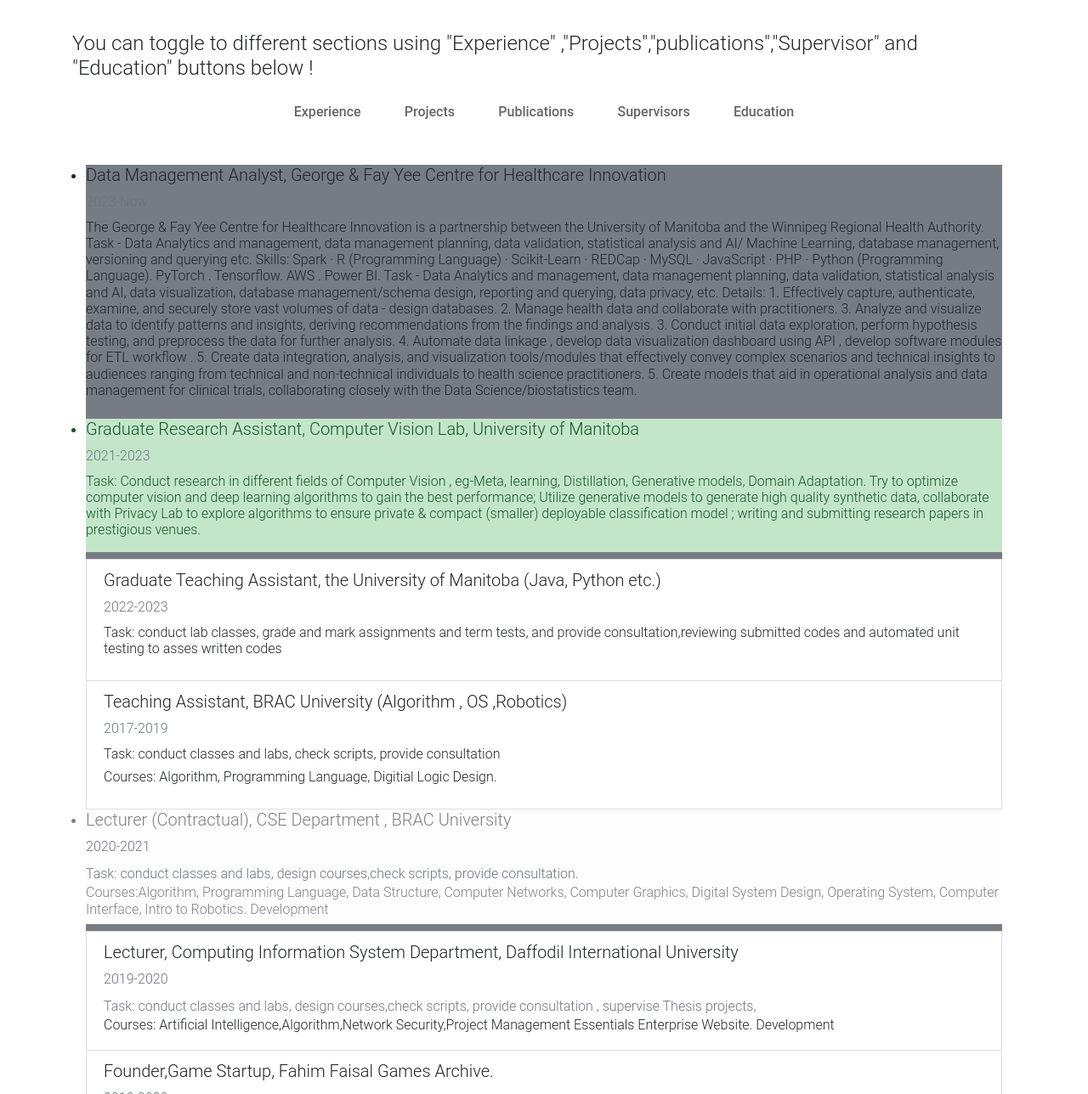
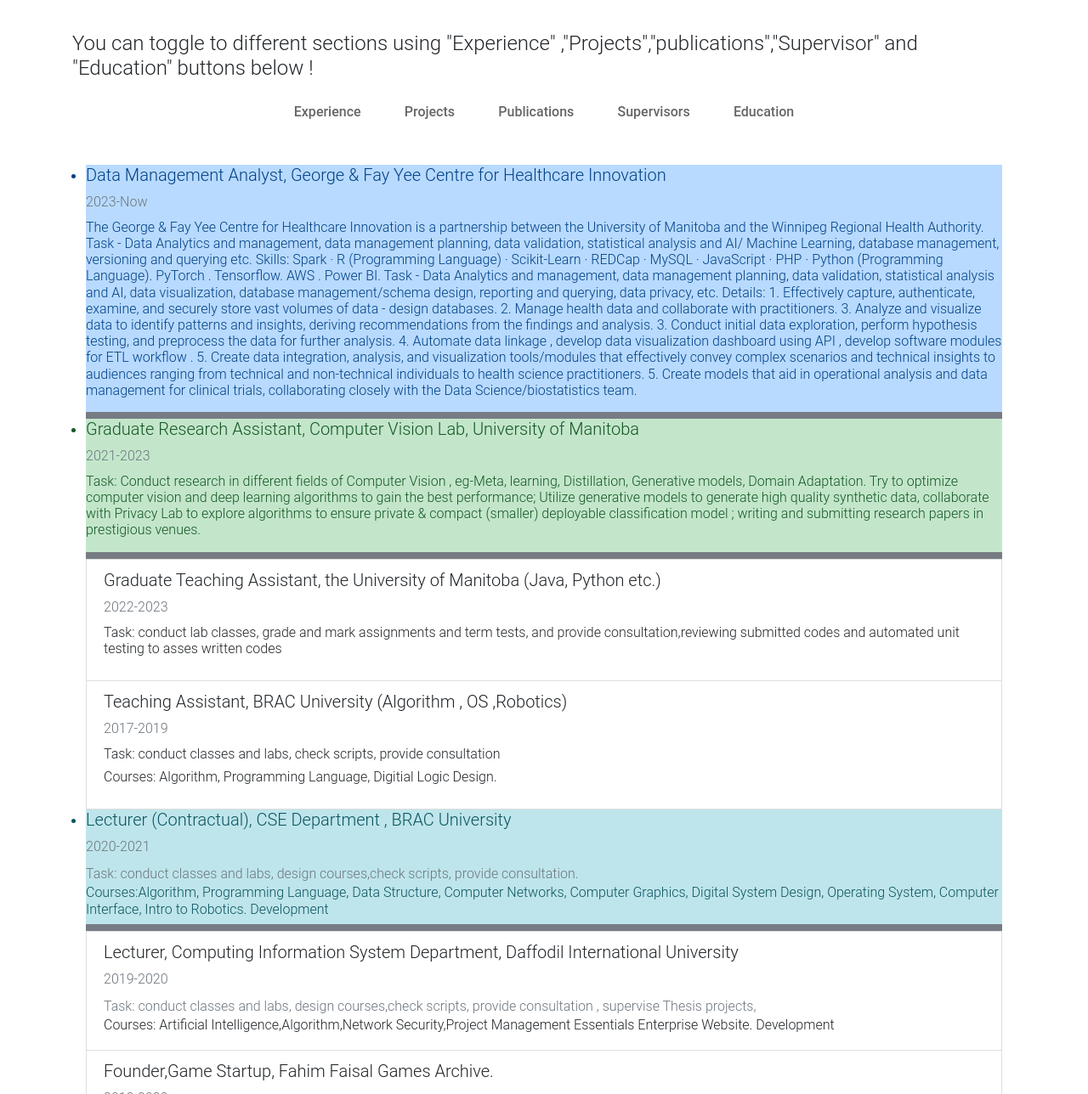
Before and after one commit to FahimFaisalAbir/FahimFaisalAbir.github.io, a plain HTML site: page index.html in a window 1280 px wide. Shown: the part 1480-2768 px from the top of the page at 85% size. Drawn offline with Linux system fonts and the light colour scheme.

Commit message:
Update index.html

```diff
--- a/index.html
+++ b/index.html
@@ -675,7 +675,7 @@
           <!--Panel 1-->
           <div class="tab-pane fade  show active rgba-stylish-strong" id="panel11" role="tabpanel">
             <ul class="list-group list-group-light mb-3">
-              <li class="list-group-item-item-primary mb-2">
+              <li class="list-group-item-primary mb-2">
 
                 <h5 class="fw-bold">Data Management Analyst, George & Fay Yee Centre for Healthcare Innovation </h5>
                 <p class="text-muted mb-2 fw-bold">2023-Now</p>
@@ -733,7 +733,7 @@
                 </li>
 
                 </li>
-                <li class="list-group-item-light mb-2">
+                <li class="list-group-item-info mb-2">
                   <h5 class="fw-bold">Lecturer (Contractual), CSE Department , BRAC University</h5>
                   <p class="text-muted mb-2 fw-bold">2020-2021</p>
                   <p class="text-muted mb-0">
```
